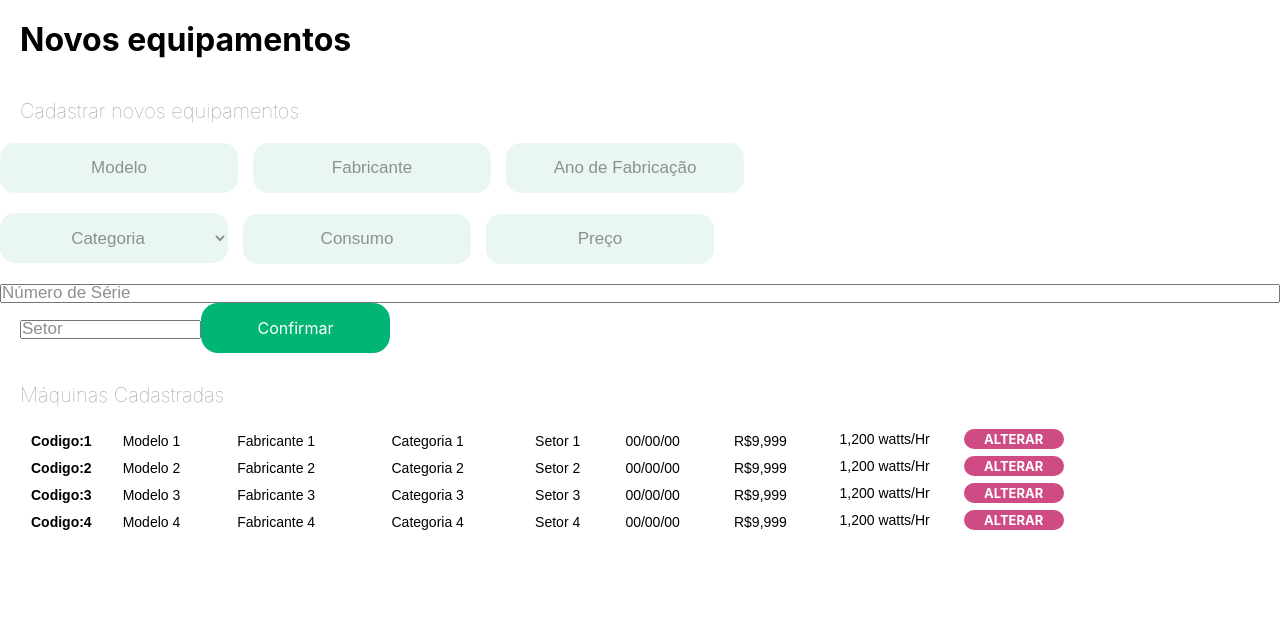
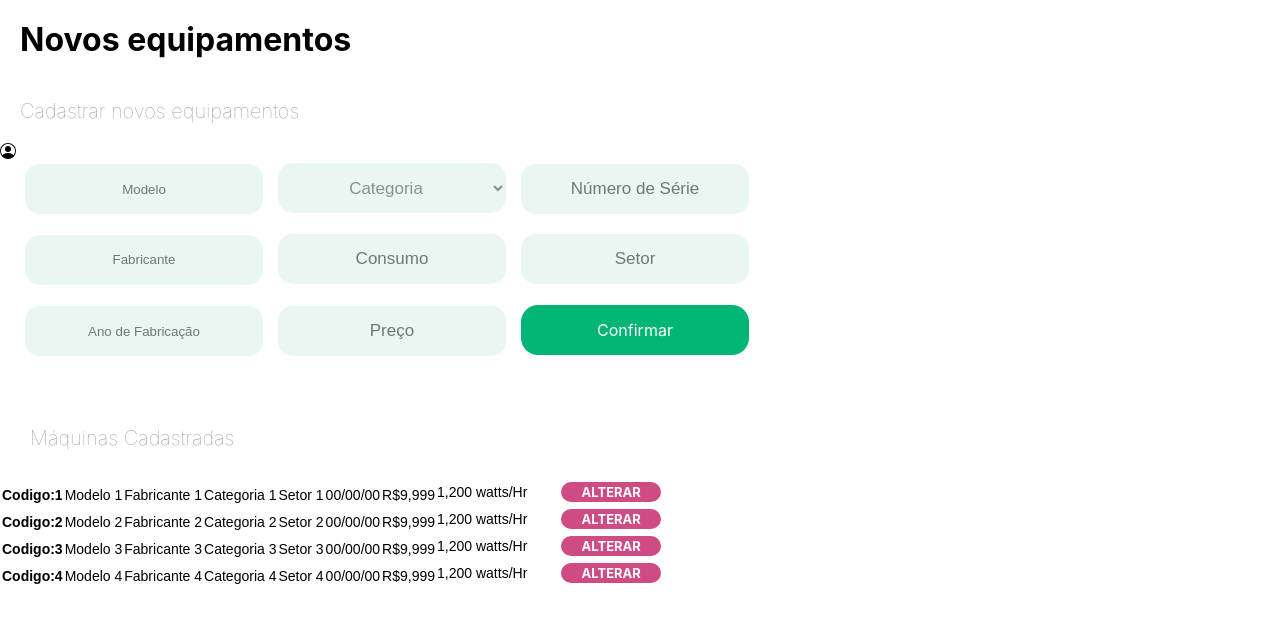
Before and after one commit to Sasc-Senai-VW/ReactSASC, a React (Vite) app: page /cadastroequipamento in a window 1280 px wide. Shown: the top 622 px of the page. Built offline with nearby package versions, Linux system fonts and the light colour scheme.

Commit message:
atualizacoes

```diff
--- a/package.json
+++ b/package.json
@@ -12,7 +12,7 @@
   "dependencies": {
     "react": "^18.2.0",
     "react-dom": "^18.2.0",
-    "react-icons": "^4.10.1",
+    "react-icons": "^4.11.0",
     "react-router-dom": "^6.15.0"
   },
   "devDependencies": {
--- a/src/pages/CadastroEquipamento/index.tsx
+++ b/src/pages/CadastroEquipamento/index.tsx
@@ -2,7 +2,8 @@ import "./style.css";
 
 import { useState } from "react";
 
-import { BsPcDisplay } from "react-icons/bs";
+import { BsPersonCircle } from "react-icons/bs";
+
 
 
 
@@ -16,28 +17,7 @@ function CadastroEquipamento() {
     ]
   );
 
-    const [ modelo, setModelo ] = useState<string>("")
-    const [numeroDeSerie, setNumeroDeSerie] = useState<string>("");
-    const [fabricante, setFabricante] = useState<string>("");
-    const [consumo, setConsumo] = useState<string>("");
-    const [setor, setSetor] = useState<string>("");
-    const [anoDeFabricacao, setAnoDeFabricacao] = useState<string>("");
-    const [preco, setPreco] = useState<string>("");
-
-
-
-    function cadastrarEquipamento (event: any) {
-      event.preventDefault();
-
-      formData.append("modelo", modelo)
-      formData.append("numeroDeSerie", numeroDeSerie)
-      formData.append("fabricante", fabricante)
-      formData.append("consumo", consumo)
-      formData.append("setor", setor)
-      formData.append("anoDeFabricacao", anoDeFabricacao)
-      formData.append("preco", preco)
-
-    }
+  const [select, setSelect] = useState<string>("");
 
 
 
@@ -47,13 +27,23 @@ function CadastroEquipamento() {
 
   return (
     <>
+
+
      <main className="main_cadastro">
         <h1>Novos equipamentos</h1>
 
         <h2> Cadastrar novos equipamentos </h2>
 
+        <div className="icon_user">
+          <BsPersonCircle />
+        </div>
+
+
+
+
+
       <div className="cadastro_de_equipamentos">
-        <form onSubmit={ cadastrarEquipamento } className="cad_formulario" method="POST">
+        <form className="cad_formulario" method="POST">
 
 
 
@@ -65,21 +55,7 @@ function CadastroEquipamento() {
              type="text"
              id="campo-modelo" />
 
-             <input placeholder="Fabricante"
-             type="text"
-             id="campo-fabricante" />
-
-              <input
-              placeholder="Ano de Fabricação"
-              type="text"
-              id="campo-ano_de_fabricação" />
-
-            </div>
-
-
-            <div className="inputs2">
-
-              <select
+             <select
                  name=""
                  id="select-categoria"
                  onChange={(e) => setSelect(e.target.value)}
@@ -92,36 +68,54 @@ function CadastroEquipamento() {
                 }
               </select>
 
+              <input
+              placeholder="Número de Série"
+              type="text"
+              id="campo-numero_de_serie" />
 
+            </div>
+
+
+            <div className="inputs2">
+
+
+             <input placeholder="Fabricante"
+             type="text"
+             id="campo-fabricante" />
 
               <input placeholder="Consumo"
               type="text"
               id="campo-consumo" />
 
+              <input placeholder="Setor"
+              type="text"
+              id="campo-setor" />
+
+            </div>
+
+
+
+
+          <div className="inputs3">
+
+            <input
+              placeholder="Ano de Fabricação"
+              type="text"
+              id="campo-ano_de_fabricação" />
+
               <input placeholder="Preço"
               type="text"
               id="campo-preço" />
 
-            </div>
+              <button
+              type="submit">
+              Confirmar
+              </button>
 
-            <input
-              placeholder="Número de Série"
-              type="text"
-              id="campo-numero_de_serie"
-            />
-
-
-          <div className="inputs3">
-
-          <input placeholder="Setor"
-            type="text"
-            id="campo-setor" />
-
-
-            <button type="submit">Confirmar</button>
           </div>
         </form>
       </div>
+
       <div className="maquinas_cadastradas">
         <h3>Máquinas Cadastradas</h3>
         <div className="tabela">
--- a/src/pages/CadastroEquipamento/style.css
+++ b/src/pages/CadastroEquipamento/style.css
@@ -19,24 +19,39 @@
 
   .main_cadastro {
     height: 100vh;
+
   }
 
-  h1 {
+  .main_cadastro h1 {
     font-family: var(--font2);
     padding: 20px;
     color: black;
   }
 
-  h2,
-  h3 {
+  .main_cadastro h2 {
     font-family: var(--font2);
     color: var(--cinza_claro);
     font-weight: 100;
     font-size: 20px;
     padding: 20px;
+  }
+
+  .main_cadastro h3
+   {
+    font-family: var(--font2);
+    color: var(--cinza_claro);
+    font-weight: 100;
+    font-size: 20px;
+    padding: 30px;
+  }
+
+  .icon_user{
 
 
   }
+
+
+
 
   /*
     .pseudo_btn_darkmode{
@@ -60,28 +75,15 @@
     flex-direction: column;
   }
 
-  form {
+  .main_cadastro form {
     position: relative;
     display: flex;
     flex-direction: column;
     margin-bottom: 20px;
+    margin-left: 25px;
   }
 
-  /*input {
-    border-radius: 15px;
-    border: none;
-    background-color: var(--verde-claro);
-    margin-bottom: 20px;
-    height: 50px;
-    width: 17%;
-    text-align: center;
-    margin-right: 15px;
-  }
-
-  */
-
-   .main_cadastro #campo-modelo, #campo-fabricante, #campo-ano_de_fabricação{
-
+   .main_cadastro #campo-modelo, #campo-fabricante,  #campo-ano_de_fabricação {
     border-radius: 15px;
     border: none;
     background-color: var(--verde-claro);
@@ -93,12 +95,8 @@
 
   }
 
-  ::placeholder, .modelo-icon {
-    color: var(--cinza_claro);
-    font-size: 17px;
-  }
 
-  .main_cadastro #select-categoria, #campo-consumo, #campo-preço {
+  .main_cadastro  #select-categoria, #campo-consumo, #campo-preço {
     border-radius: 15px;
     border: none;
     background-color: var(--verde-claro);
@@ -113,25 +111,19 @@
   }
 
 
+  .main_cadastro #campo-numero_de_serie , #campo-setor{
+    border-radius: 15px;
+    border: none;
+    background-color: var(--verde-claro);
+    margin-bottom: 20px;
+    height: 50px;
+    width: 228px;
+    text-align: center;
+    margin-right: 15px;
+    color: var(--cinza_claro);
+    font-size: 17px;
 
-  .input-with-icon {
-    position: relative;
-    display: flex;
-    align-items: center;
   }
-
-  .modelo-icon {
-    position: absolute;
-    left: 25px;
-    margin-top: -18px;
-    font-size: 22px;
-  }
-
-
-
-
-
-
 
   .cadastro_de_equipamentos button {
     background-color: var(--verde);
@@ -142,13 +134,9 @@
     font-size: 16px;
     cursor: pointer;
     height: 50px;
-    width: 15%;
+    width: 228px;
   }
 
-  .inputs,
-  .inputs3 {
-    margin-left: 20px;
-  }
 
   .tabela {
     font-family: var(--font2);
@@ -171,13 +159,7 @@
     margin-bottom: 10px;
   }
 
-  td {
-    width: 100;
-  }
 
-  table {
-    width: 100%;
-  }
 
   /* -------------------------------- */
 
@@ -490,7 +472,7 @@
     }
 
     .cadastro_de_equipamentos button {
-      width: 17%;
+      width: 20%;
     }
 
     .tabela {
```
Also changed, not shown: 1 other file (tests, documents, lock files or other folders).
